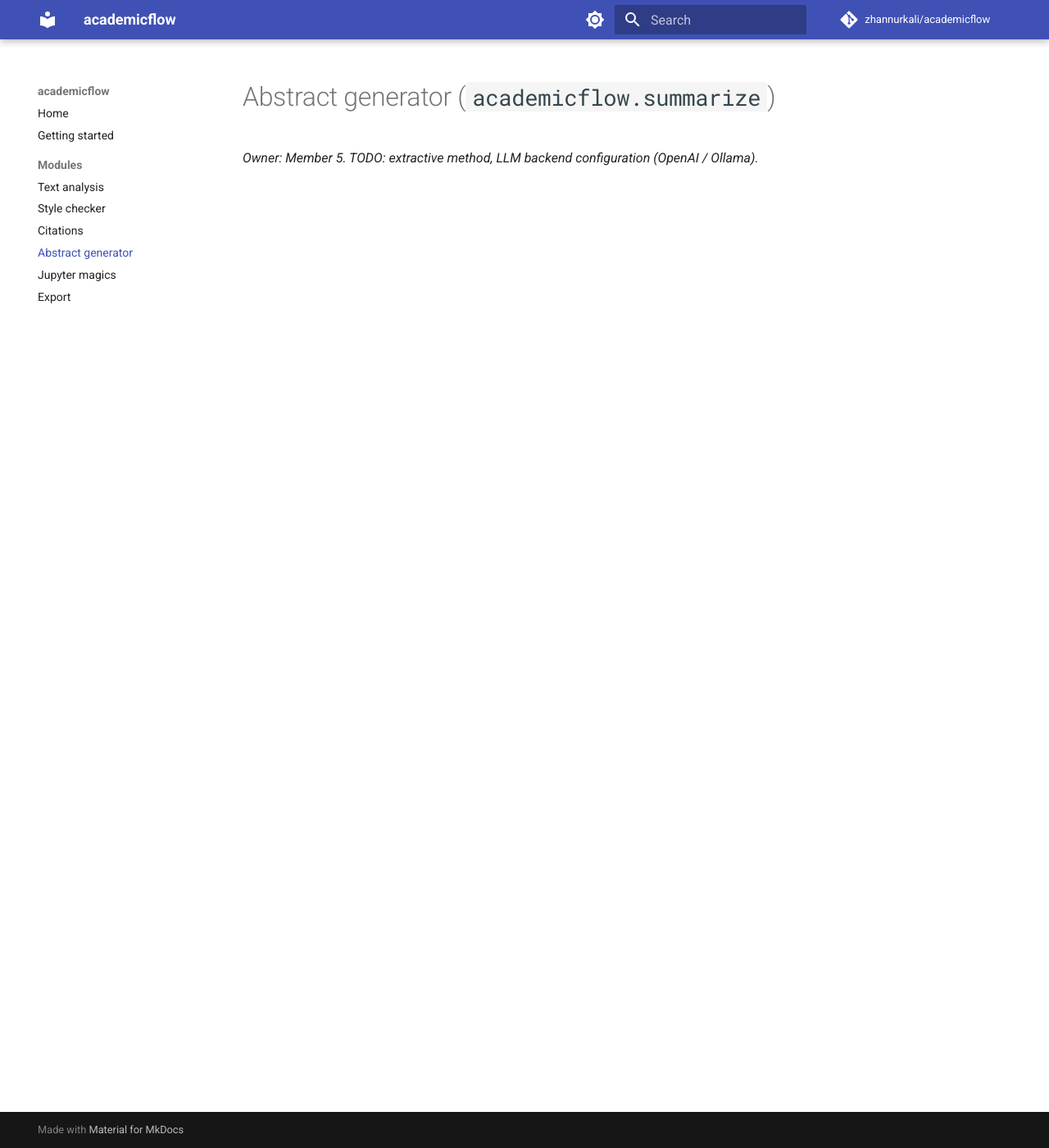
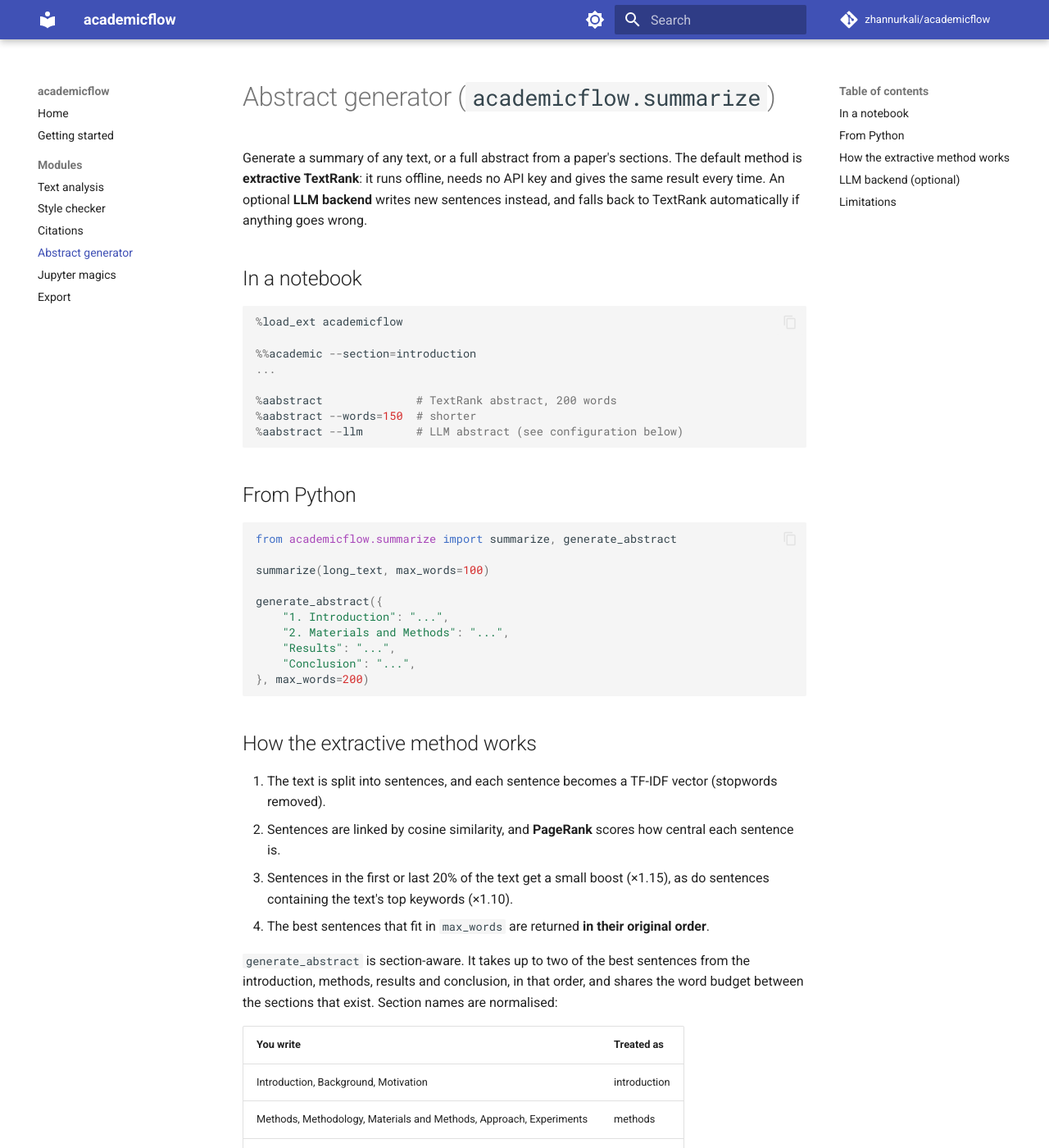
Before and after one commit to zhannurkali/academicflow, an MkDocs documentation site: the page built from docs/summarize.md, in a window 1280 px wide and 1400 px high. Shown: the whole window at 82% size. Built offline with MkDocs 1.6.1 and Material for MkDocs 9.7.7, drawn with Linux system fonts in a browser that asks for light colours; comment, search, counter and statistics services are not loaded; some of the changed text lies outside the part shown.

Commit message:
docs(summarize): document abstract generator and Ollama setup

````diff
--- a/docs/summarize.md
+++ b/docs/summarize.md
@@ -1,3 +1,97 @@
 # Abstract generator (`academicflow.summarize`)
 
-*Owner: Member 5. TODO: extractive method, LLM backend configuration (OpenAI / Ollama).*
+Generate a summary of any text, or a full abstract from a paper's sections. The default
+method is **extractive TextRank**: it runs offline, needs no API key and gives the same
+result every time. An optional **LLM backend** writes new sentences instead, and falls
+back to TextRank automatically if anything goes wrong.
+
+## In a notebook
+
+```python
+%load_ext academicflow
+
+%%academic --section=introduction
+...
+
+%aabstract              # TextRank abstract, 200 words
+%aabstract --words=150  # shorter
+%aabstract --llm        # LLM abstract (see configuration below)
+```
+
+## From Python
+
+```python
+from academicflow.summarize import summarize, generate_abstract
+
+summarize(long_text, max_words=100)
+
+generate_abstract({
+    "1. Introduction": "...",
+    "2. Materials and Methods": "...",
+    "Results": "...",
+    "Conclusion": "...",
+}, max_words=200)
+```
+
+## How the extractive method works
+
+1. The text is split into sentences, and each sentence becomes a TF-IDF vector (stopwords removed).
+2. Sentences are linked by cosine similarity, and **PageRank** scores how central each sentence is.
+3. Sentences in the first or last 20% of the text get a small boost (×1.15), as do sentences
+   containing the text's top keywords (×1.10).
+4. The best sentences that fit in `max_words` are returned **in their original order**.
+
+`generate_abstract` is section-aware. It takes up to two of the best sentences from the
+introduction, methods, results and conclusion, in that order, and shares the word budget
+between the sections that exist. Section names are normalised:
+
+| You write | Treated as |
+| --- | --- |
+| Introduction, Background, Motivation | introduction |
+| Methods, Methodology, Materials and Methods, Approach, Experiments | methods |
+| Results, Evaluation, Findings | results |
+| Conclusion, Discussion, Summary, Future work | conclusion |
+
+Numbering such as `2.` or `III.` is ignored, and any existing `Abstract` section is skipped.
+If none of the four standard sections exist, the whole text is summarised.
+
+## LLM backend (optional)
+
+```bash
+pip install "academicflow[llm]"
+```
+
+Any OpenAI-compatible API works. Configure it with environment variables or with
+arguments (`model=`, `base_url=`, `api_key=`):
+
+| Variable | Meaning | Example |
+| --- | --- | --- |
+| `ACADEMICFLOW_LLM_MODEL` | Model name (required) | `llama3.2` |
+| `ACADEMICFLOW_LLM_BASE_URL` | API URL; leave unset for OpenAI | `http://localhost:11434/v1` |
+| `OPENAI_API_KEY` | API key; not needed for local servers | |
+
+**Local and free, with Ollama:**
+
+```bash
+ollama pull llama3.2
+export ACADEMICFLOW_LLM_MODEL=llama3.2
+export ACADEMICFLOW_LLM_BASE_URL=http://localhost:11434/v1
+```
+
+```python
+summarize(text, method="llm")
+generate_abstract(sections, method="llm")
+```
+
+The model is told to use only facts from the text and never to invent results or
+citations. Answers longer than `max_words` are cut at a sentence boundary.
+
+If the `openai` package, the model name or the key is missing, or the request fails, you
+get one warning and the TextRank result instead, so a demo never breaks.
+
+## Limitations
+
+- Extractive summaries reuse the author's sentences, so they can read less smoothly than
+  a hand-written abstract.
+- Sentence splitting quality depends on `academicflow.core.split_sentences`.
+- LLM output should always be checked by the authors before submission.
````
Also changed, not shown: CHANGELOG.md (+3 -1 lines).
